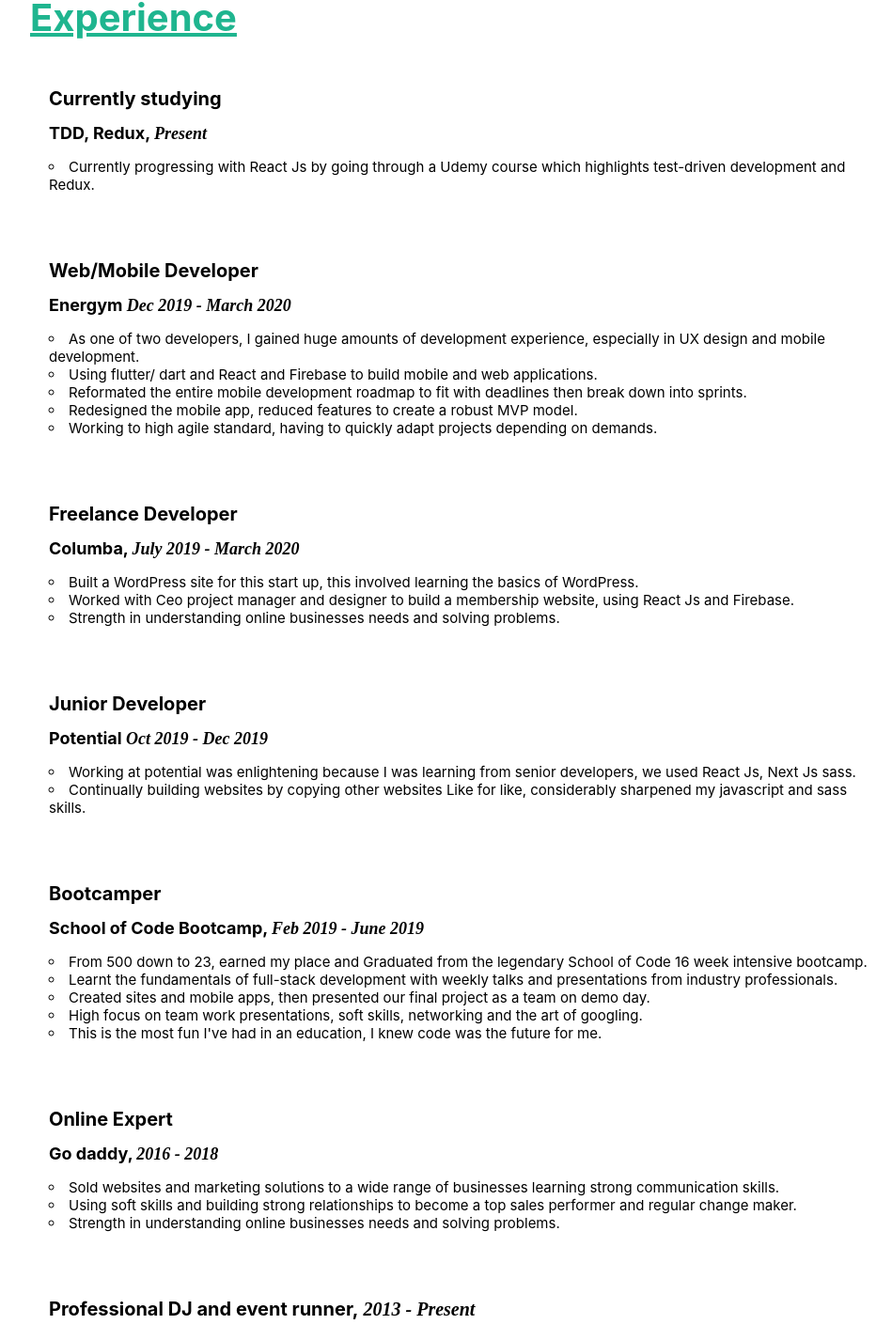
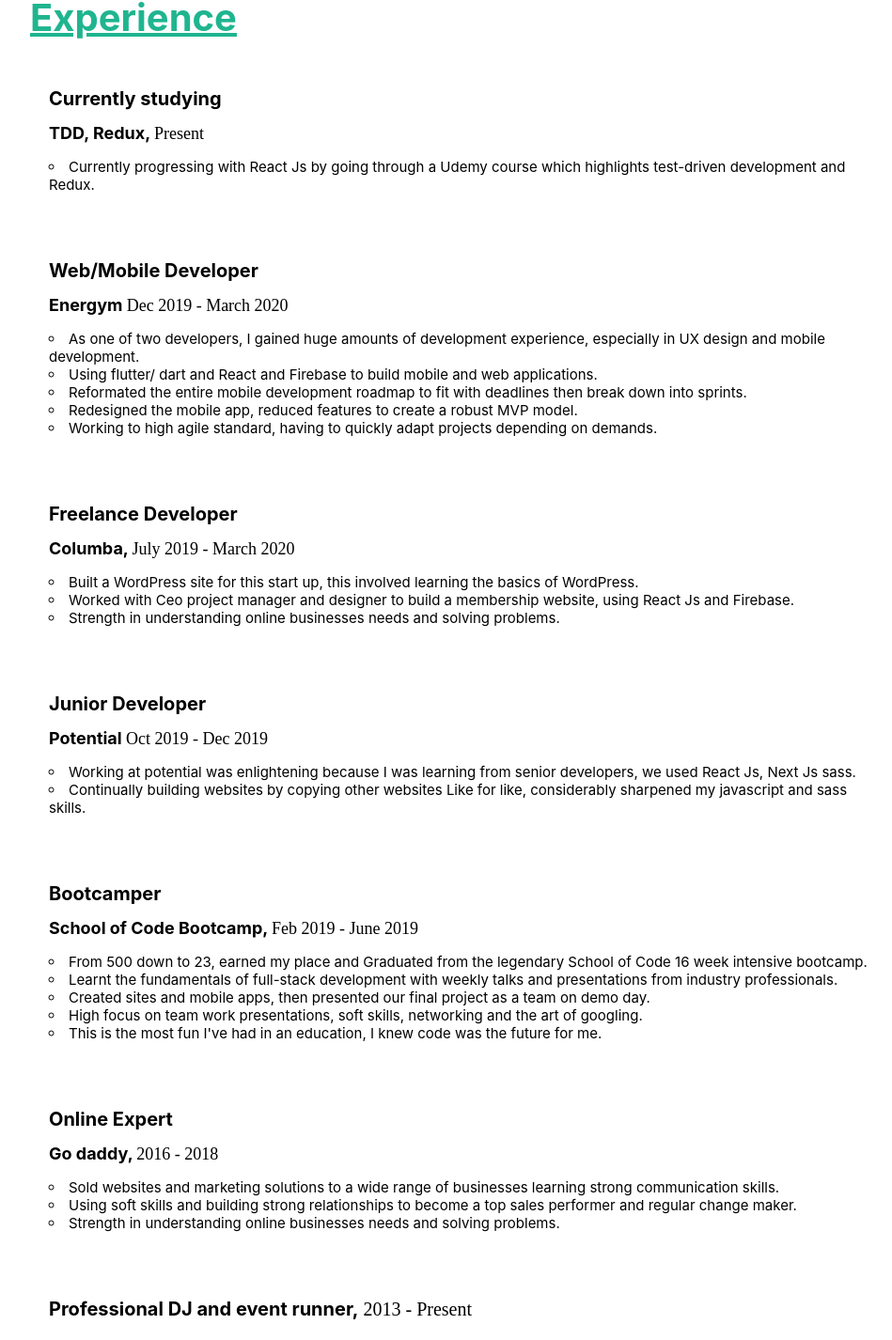
Before and after one commit to bromar2292/Portfolio, a React (Create React App) app: page /experience in a window 1280 px wide. Shown: the part 97-1523 px from the top of the page at 94% size, without its empty margins (68-1017 px from the left). Built offline with nearby package versions, Linux system fonts and the light colour scheme.

Commit message:
changed fonts

```diff
--- a/src/component/Experience/index.js
+++ b/src/component/Experience/index.js
@@ -15,7 +15,7 @@ const Experience = () => (
             <div className="work-container">
               <h3 className="work">Currently studying</h3>
               <h5 className="company">
-                TDD, Redux, <i className="date">Present</i>
+                TDD, Redux, <b className="date">Present</b>
               </h5>
               <div className="txt">
                 <li className="txt">
@@ -28,7 +28,7 @@ const Experience = () => (
               <h3 className="work"> Web/Mobile Developer </h3>
               <h5 className="company">
                 {" "}
-                Energym <i className="date">Dec 2019 - March 2020</i>{" "}
+                Energym <b className="date">Dec 2019 - March 2020</b>{" "}
               </h5>
 
               <div className="txt">
@@ -59,7 +59,7 @@ const Experience = () => (
               <h3 className="work"> Freelance Developer </h3>
               <h5 className="company">
                 {" "}
-                Columba, <i className="date"> July 2019 - March 2020</i>{" "}
+                Columba, <b className="date"> July 2019 - March 2020</b>{" "}
               </h5>
 
               <div className="txt">
@@ -83,7 +83,7 @@ const Experience = () => (
               <h3 className="work"> Junior Developer</h3>
               <h5 className="company">
                 {" "}
-                Potential <i className="date">Oct 2019 - Dec 2019</i>
+                Potential <b className="date">Oct 2019 - Dec 2019</b>
               </h5>
 
               <div className="txt">
@@ -102,7 +102,7 @@ const Experience = () => (
               <h3 className="work"> Bootcamper </h3>
               <h5 className="company">
                 School of Code Bootcamp,{" "}
-                <i className="date">Feb 2019 - June 2019</i>
+                <b className="date">Feb 2019 - June 2019</b>
               </h5>
               <div className="txt">
                 <li className="txt">
@@ -132,7 +132,7 @@ const Experience = () => (
               <h3 className="work"> Online Expert </h3>
               <h5 className="company">
                 {" "}
-                Go daddy, <i className="date"> 2016 - 2018</i>
+                Go daddy, <b className="date"> 2016 - 2018</b>
               </h5>
 
               <div className="txt">
@@ -154,7 +154,7 @@ const Experience = () => (
             <div className="work-container">
               <h3 className="work">
                 Professional DJ and event runner,
-                <i className="date"> 2013 - Present</i>
+                <b className="date"> 2013 - Present</b>
               </h3>
 
               <div className="txt">
--- a/src/scss/_Experience.scss
+++ b/src/scss/_Experience.scss
@@ -168,4 +168,5 @@
 }
 .date {
   font-family: "mont-light";
+  font-weight: 500;
 }
--- a/src/scss/_mainmenu.scss
+++ b/src/scss/_mainmenu.scss
@@ -11,7 +11,6 @@ $yellow: #eab126;
 .name {
   color: var(--sand);
   font-size: 36px;
-  font-family: "mont";
 
   @include responsive($breakpoint: "md") {
     font-size: 60px;
@@ -22,7 +21,7 @@ $yellow: #eab126;
   font-size: 20px;
   @include responsive($breakpoint: "md") {
     font-size: 30px;
-    font-family: "mont";
+
     margin-top: -25px;
   }
 }
@@ -74,7 +73,7 @@ $yellow: #eab126;
 .title {
   text-align: left;
   font-size: 60px;
-  font-family: "mont";
+
   @include responsive($breakpoint: "md") {
     font-size: 80px;
   }
@@ -82,7 +81,6 @@ $yellow: #eab126;
 }
 
 .skills {
-  font-family: "mont";
   font-size: 14px;
   @include responsive($breakpoint: "md") {
     font-size: 20px;
@@ -105,7 +103,7 @@ $yellow: #eab126;
   color: black;
   padding: 15px 20px;
   text-align: center;
-  font-family: "mont";
+
   border: 1px solid black;
 
   border-radius: 5px;
```
